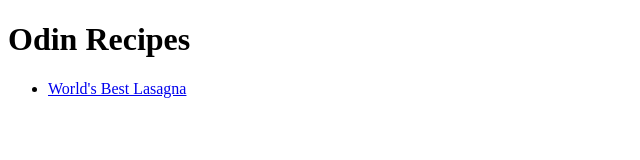
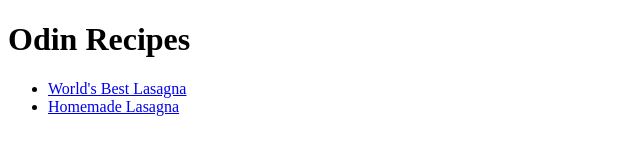
Before and after one commit to AmradDreher/odin-recipes, a plain HTML site: page index.html in a window 1280 px wide. Shown: the whole page, without its empty margins (0-640 px from the left). Drawn offline with Linux system fonts and the light colour scheme.

Commit message:
Link für Homemade Lasangna hinzugefügt

```diff
--- a/index.html
+++ b/index.html
@@ -11,6 +11,7 @@
         <li>
             <a href="recipes/lasagna.html">World's Best Lasagna</a>
         </li>
+        <li><a href="recipes/homemade-lasagna.html">Homemade Lasagna</a></li>
     </ul>
 
 </body>
```
